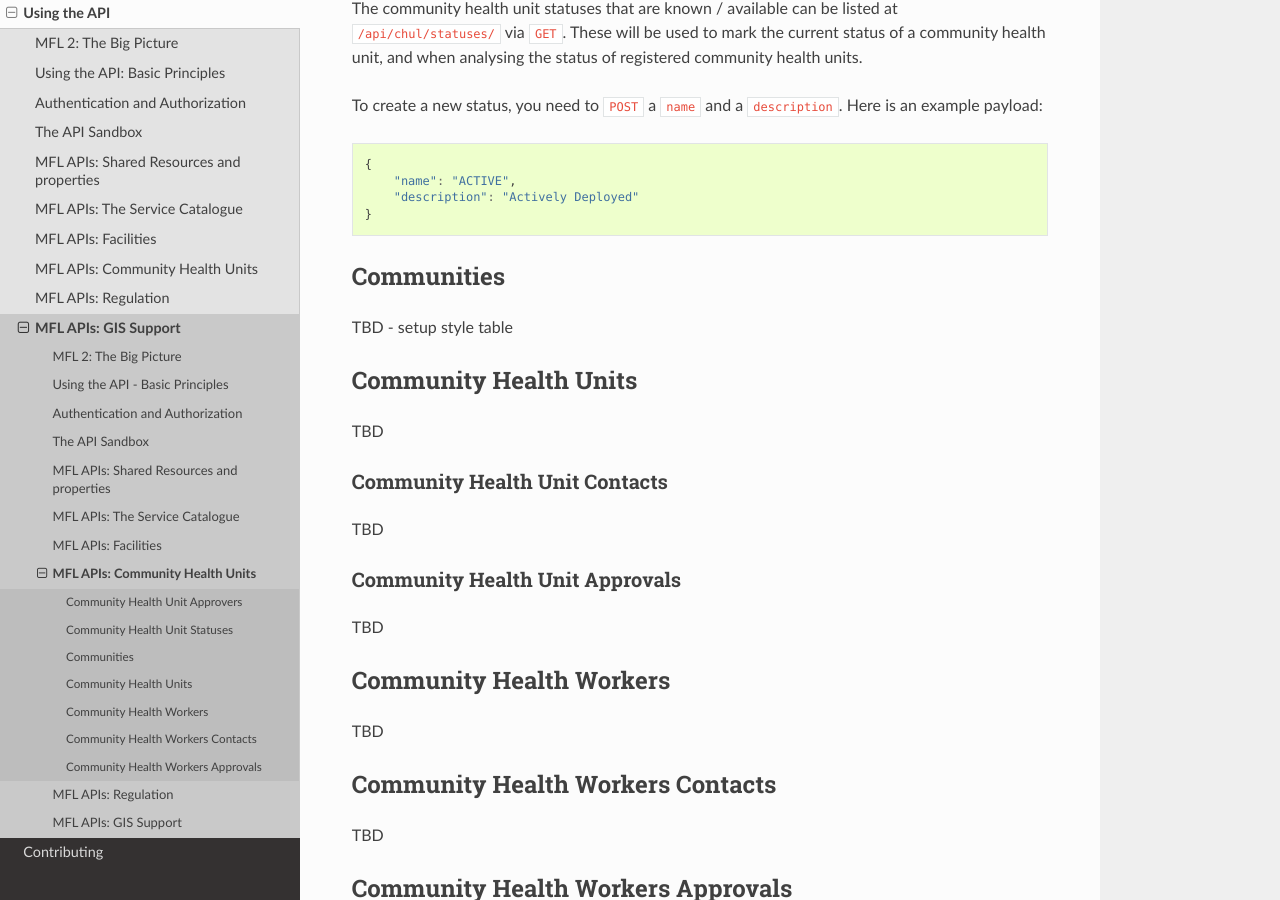
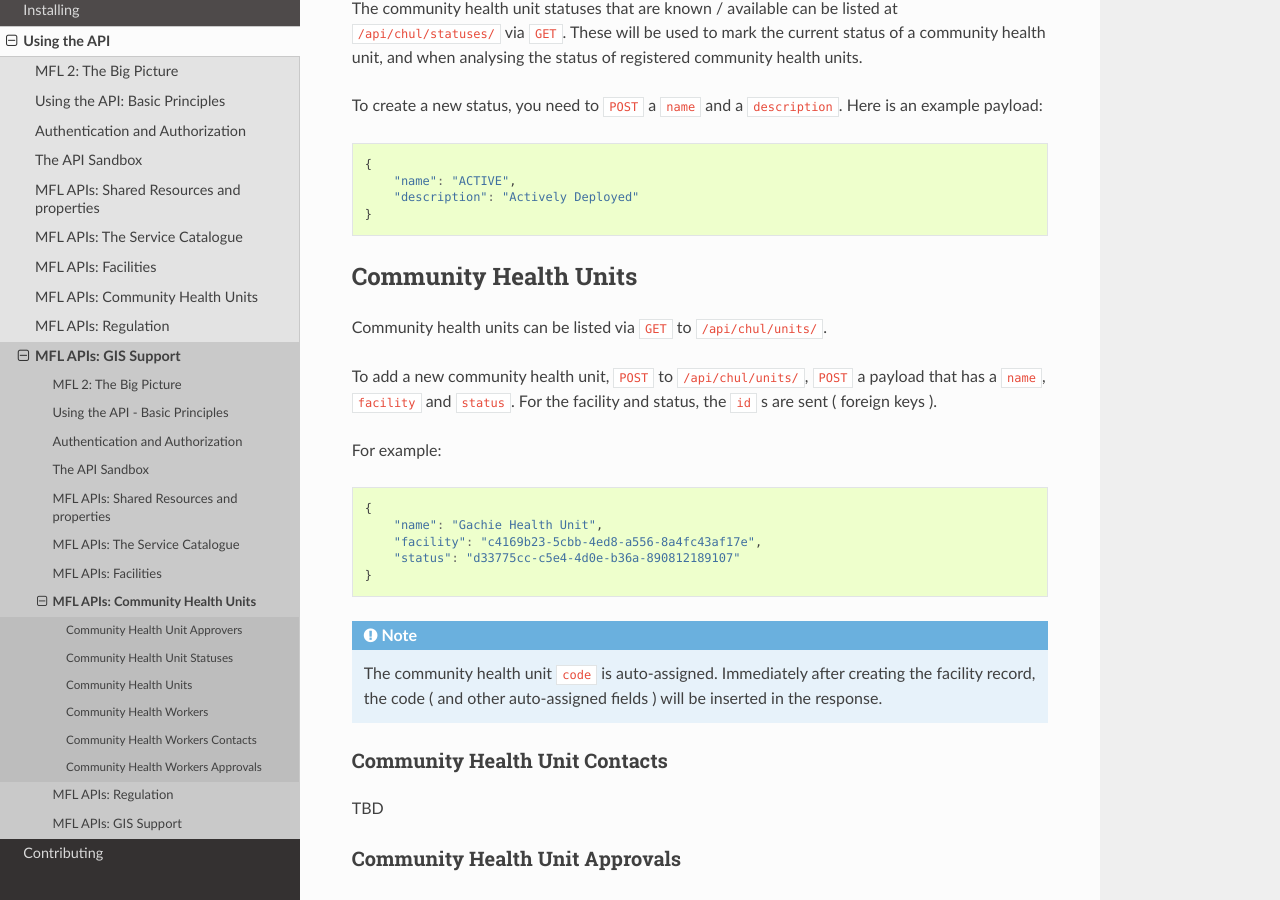
Before and after one commit to MasterFacilityList/mfl_api, a Sphinx documentation site: the page built from docs/getting_started/community_health_units.rst, in a window 1280 px wide and 900 px high, scrolled down 1496 px. Built offline with Sphinx 7.4.7 and the Read the Docs theme 2.0.0, drawn with Linux system fonts in a browser that asks for light colours.

```diff
--- a/docs/getting_started/community_health_units.rst
+++ b/docs/getting_started/community_health_units.rst
@@ -72,13 +72,30 @@
         "description": "Actively Deployed"
     }
 
-Communities
--------------
-TBD - setup style table
 
 Community Health Units
 ------------------------
-TBD
+Community health units can be listed via ``GET`` to ``/api/chul/units/``.
+
+To add a new community health unit, ``POST`` to ``/api/chul/units/``, ``POST``
+a payload that has a ``name``, ``facility`` and ``status``. For the facility
+and status, the ``id`` s are sent ( foreign keys ).
+
+For example:
+
+.. code-block:: javascript
+
+    {
+        "name": "Gachie Health Unit",
+        "facility": "c4169b23-5cbb-4ed8-a556-8a4fc43af17e",
+        "status": "d33775cc-c5e4-4d0e-b36a-890812189107"
+    }
+
+.. note::
+
+    The community health unit ``code`` is auto-assigned. Immediately after
+    creating the facility record, the code ( and other auto-assigned fields )
+    will be inserted in the response.
 
 Community Health Unit Contacts
 +++++++++++++++++++++++++++++++++
```
Also changed, not shown: 3 other files.
